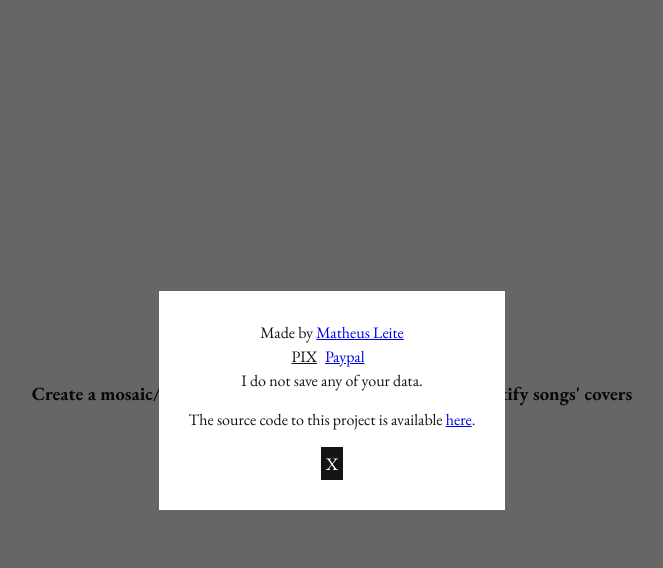
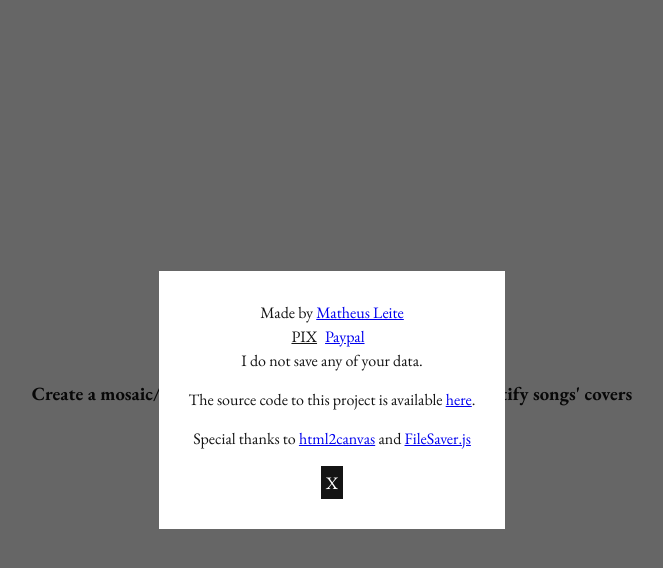
Before and after one commit to mathrl/mosaicofy, a Vue app in the folder client/: page / in a window 1280 px wide. Both pictures are taken after a click on the element "About". Shown: the top 568 px of the page, without its empty margins (308-971 px from the left). Built offline with nearby package versions, Linux system fonts and the light colour scheme.

Commit message:
added credits to libraries, user full name to mosaic png filename

```diff
--- a/client/src/components/AboutPopup.vue
+++ b/client/src/components/AboutPopup.vue
@@ -26,6 +26,9 @@
       <p>
         The source code to this project is available
         <a target="_blank" href="https://github.com/mathrl/mosaicofy">here</a>.
+      </p>
+      <p>
+        Special thanks to <a href="https://html2canvas.hertzen.com/" target="_blank">html2canvas</a> and <a href="https://github.com/eligrey/FileSaver.js/" target="_blank">FileSaver.js</a>
       </p>
       <button @click="open = false">X</button>
     </div>
--- a/client/src/views/AppView.vue
+++ b/client/src/views/AppView.vue
@@ -115,6 +115,7 @@ export default {
   data() {
     return {
       name: "",
+      fullName: "",
       tracks: [],
       mosaicFormat: "3",
       displayType: "full",
@@ -154,6 +155,7 @@ export default {
       try {
         const res = await axios.get("/api/user");
         this.name = res.data.display_name.split(" ")[0];
+        this.fullName = res.data.displayName;
       } catch (err) {
         this.name = err;
       }
@@ -189,7 +191,7 @@ export default {
         useCORS: true
       }).then(canvas => {
           canvas.toBlob(function(blob) {
-            let fileName = _this.name+'-mosaic';
+            let fileName = _this.displayName+'-mosaic';
               fileSaver.saveAs(blob, fileName);
           });
           //document.body.appendChild(canvas)
```
